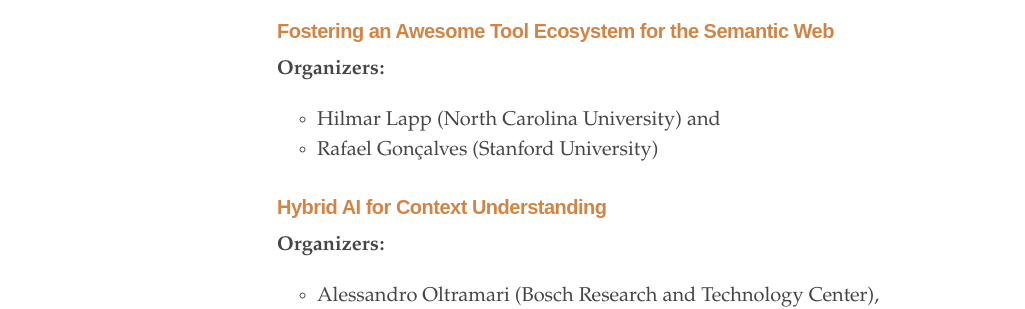
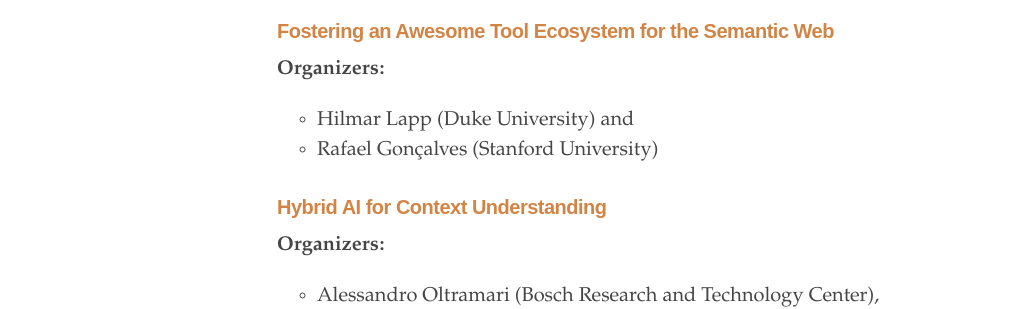
Before and after one commit to us2ts/us2ts.github.io, a Jekyll site: the page built from pages/program.md, in a window 1280 px wide and 900 px high, scrolled down 1098 px. Shown: the part 150-459 px from the top of the window, without its empty margins (3-1028 px from the left). Built offline with Jekyll 4.4.1, drawn with Linux system fonts in a browser that asks for light colours; comment, search, counter and statistics services are not loaded.

Commit message:
Fixes affiliation

```diff
--- a/pages/program.md
+++ b/pages/program.md
@@ -46,7 +46,7 @@
 ### [**Fostering an Awesome Tool Ecosystem for the Semantic Web**](https://us2ts.org/program-tool-ecosystem)
 
 **Organizers:**
-- Hilmar Lapp (North Carolina University) and
+- Hilmar Lapp (Duke University) and
 - Rafael Gonçalves (Stanford University)
 
 
```
